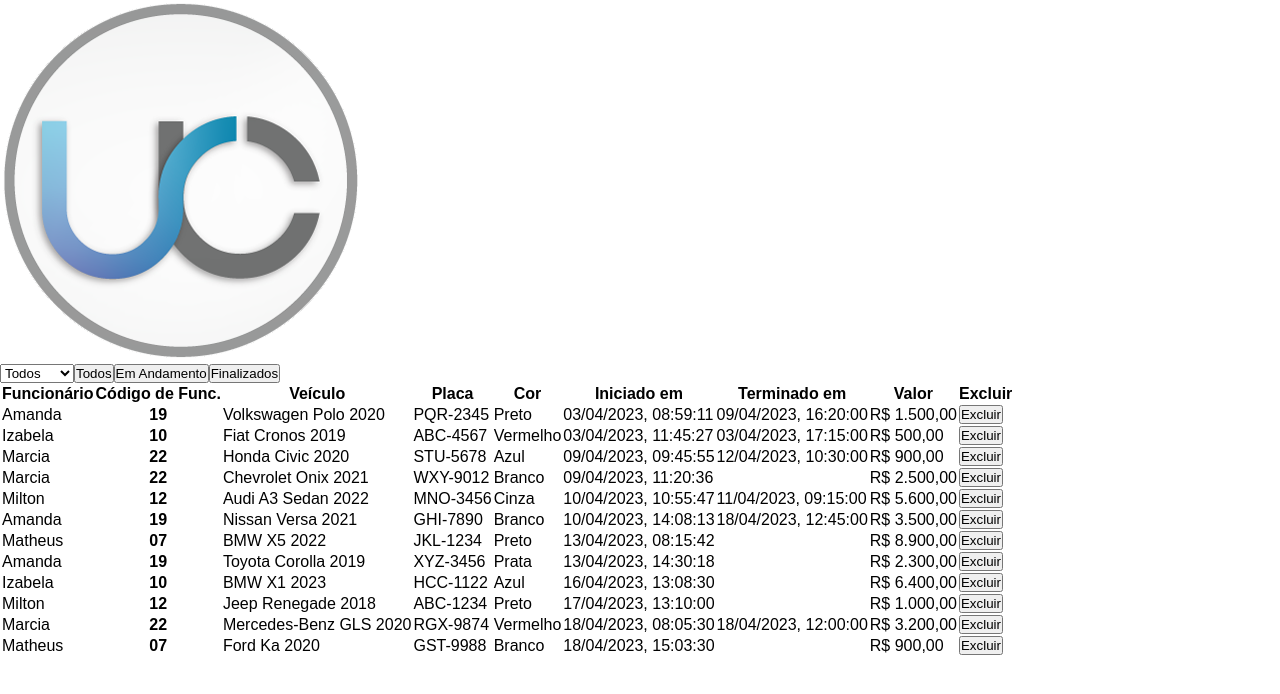
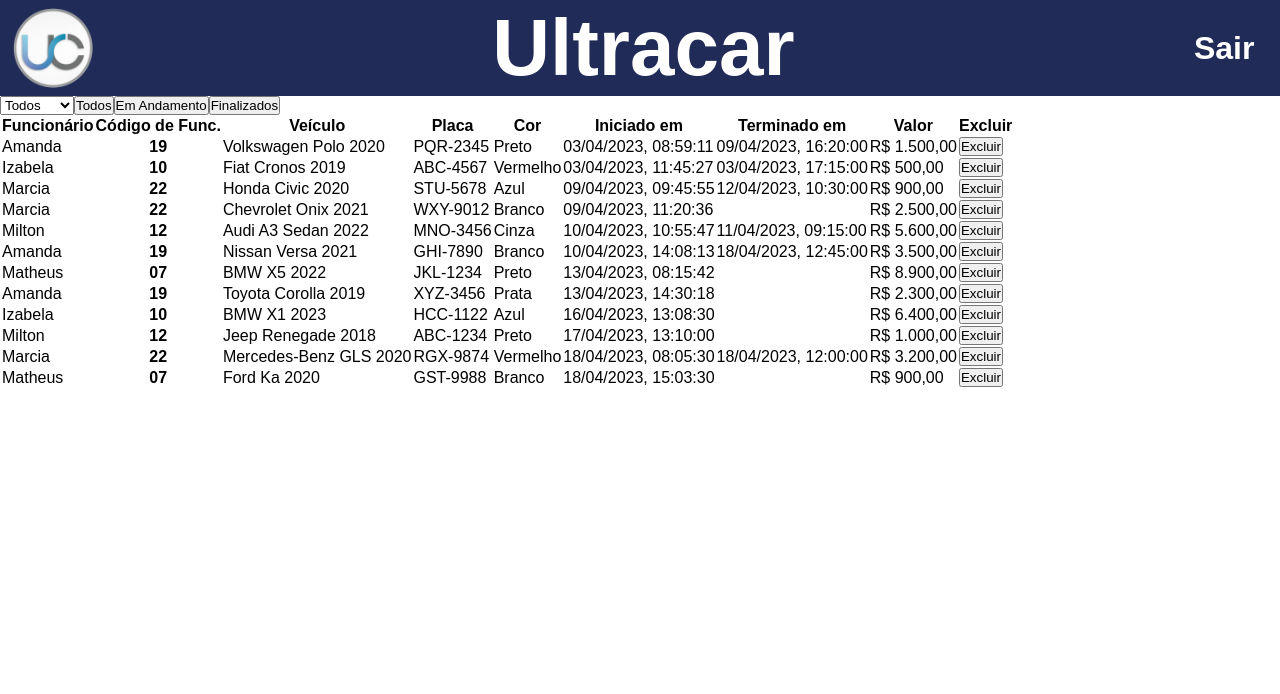
Before and after one commit to matheusnff85/ultracar-seletiva-front-end, a React (Create React App) app in the folder app/frontend/: page /manage in a window 1280 px wide. Shown: the top 694 px of the page. Built offline with nearby package versions, Linux system fonts and the light colour scheme.

Commit message:
style: estiliza header e adiciona titulo e botao para voltar a homepage no mesmo

```diff
--- a/app/frontend/src/Components/Header.jsx
+++ b/app/frontend/src/Components/Header.jsx
@@ -1,11 +1,15 @@
 import React from 'react';
 import logoUltracar from '../images/cabecalho.png';
+import styled from '../Css/Header.module.css';
+import { Link } from 'react-router-dom';
 
 class Header extends React.Component {
   render() {
     return (
-      <header>
-        <img src={ logoUltracar } alt="logo-ultracar" />
+      <header className={ styled.headerContainer }>
+        <img src={ logoUltracar } alt="logo-ultracar" className={ styled.headerLogo }/>
+        <h2 className={ styled.headerTitle }>Ultracar</h2>
+        <Link to='/' className={ styled.headerLink }>Sair</Link>
       </header>
     );
   }
--- /dev/null
+++ b/app/frontend/src/Css/Header.module.css
@@ -0,0 +1,33 @@
+.headerContainer {
+  background-color: var(--main-blue);
+  display: flex;
+  align-items: center;
+  justify-content: space-between;
+  width: 100vw;
+  height: 12vh;
+}
+
+.headerLogo {
+  max-height: 10vh;
+  max-width: 100%;
+  margin-left: 1vw;
+}
+
+.headerLink:hover {
+  color: var(--main-red);
+  cursor: pointer;
+  transition: .3s ease-in;
+}
+
+.headerLink {
+  color: var(--main-white);
+  font-size: 4vh;
+  font-weight: bold;
+  text-decoration: none;
+  margin-right: 2vw;
+}
+
+.headerTitle {
+  color: var(--main-white);
+  font-size: 10vh;
+}
```
